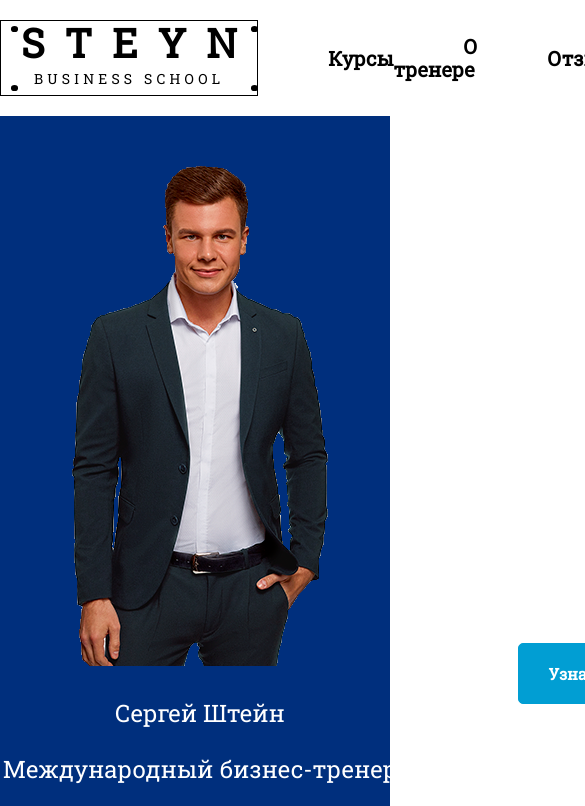
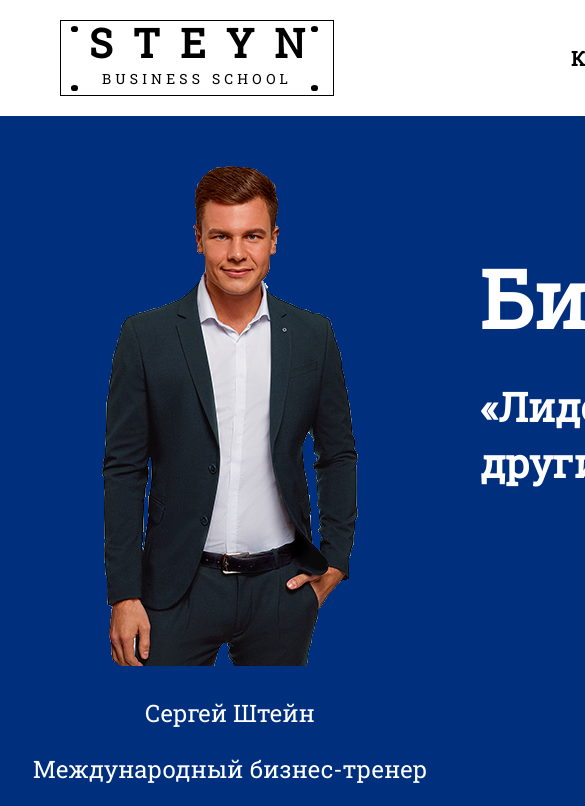
Before and after one commit to vadimpirogov1984/ProjectX, a plain HTML site: page index.html in a window 390 px wide. Shown: the top 806 px of the page, 585 px wide, since content can reach past the window. Drawn offline with Linux system fonts and the light colour scheme.

Commit message:
adaptive 1024px

```diff
--- a/css/style.css
+++ b/css/style.css
@@ -13,6 +13,27 @@ ul {
 	max-width: 1140px;
 	margin: 0 auto;
 	box-sizing: content-box;
+}
+@media (max-width: 1024px) {
+.conteiner {
+	min-width: 1140px;
+}
+.footer,
+.block_contacts,
+.main_page {
+	min-width: 1200px;
+}
+.logo,
+.block_price,
+.block_result,
+.about_coach,
+.block_opportunity,
+.block_chart {
+	margin-left: 60px;
+}
+.block_courses {
+	margin-left: 30px;
+}
 }
 .header {
 	display: flex;
```
